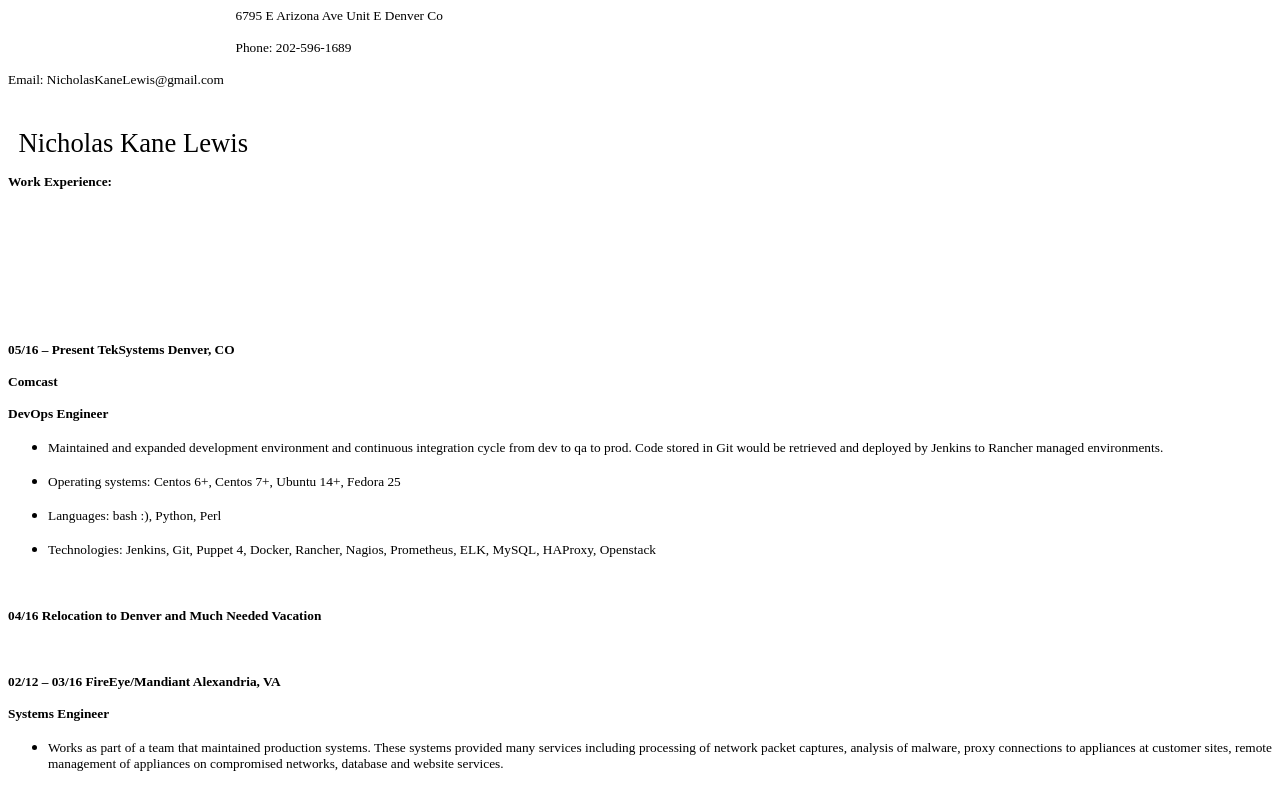
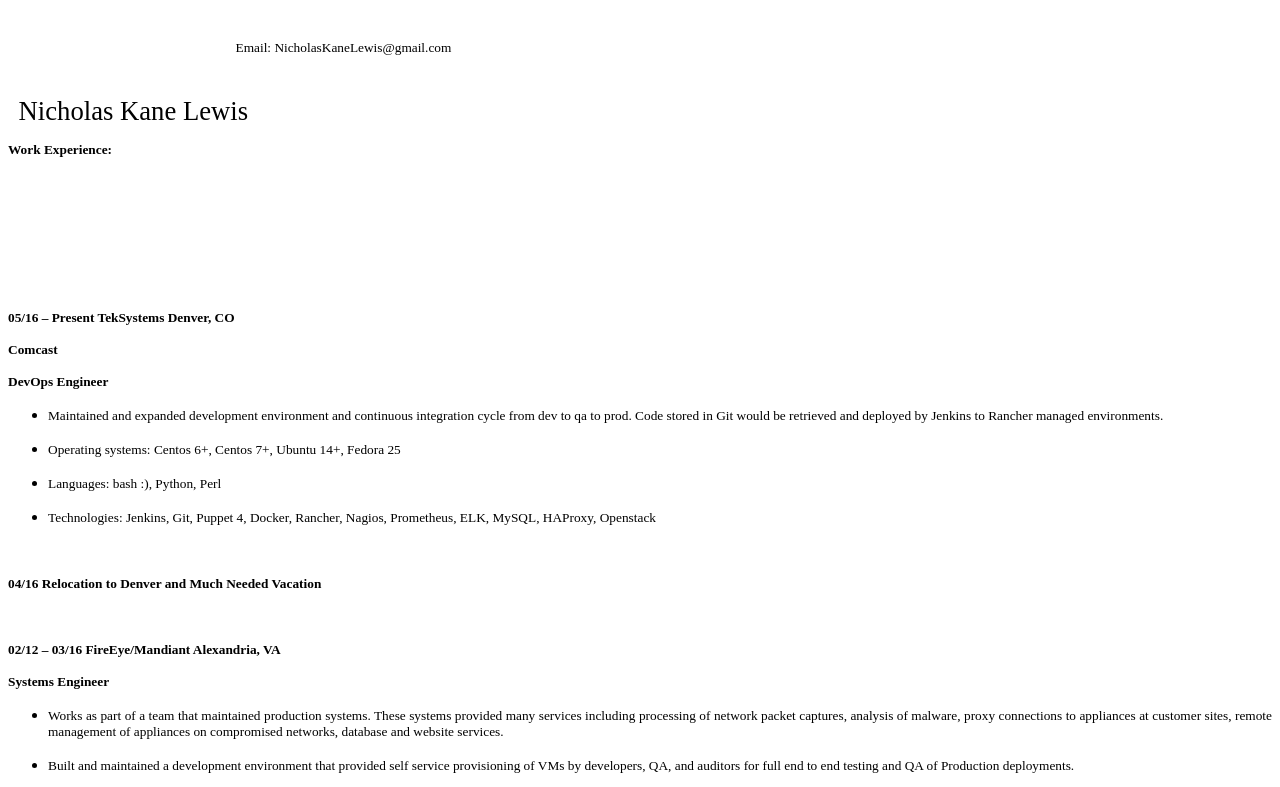
Before and after one commit to kanewinter/stuff, a plain HTML site: page Resume-Nicholas-Kane-Lewis.html in a window 1280 px wide. Shown: the top 787 px of the page. Drawn offline with Linux system fonts and the light colour scheme.

Commit message:
removed address

```diff
--- a/Resume-Nicholas-Kane-Lewis.html
+++ b/Resume-Nicholas-Kane-Lewis.html
@@ -6,7 +6,7 @@
 	<meta name="generator" content="LibreOffice 5.2.6.2 (Linux)"/>
 	<meta name="author" content="Kane Lewis"/>
 	<meta name="created" content="2004-04-07T23:07:00"/>
-	<meta name="changed" content="2017-04-05T10:05:51.624221290"/>
+	<meta name="changed" content="2017-04-05T10:22:20.503503916"/>
 	<style type="text/css">
 		@page { margin-right: 0.75in; margin-top: 0.4in; margin-bottom: 0.17in }
 		p { margin-bottom: 0.08in; direction: ltr; color: #000000; orphans: 2; widows: 2 }
@@ -16,17 +16,16 @@
 		p.achievement-western { margin-bottom: 0.04in; font-family: "Arial", sans-serif; font-size: 10pt; letter-spacing: -0.3pt; so-language: en-US; line-height: 0.15in; text-align: justify }
 		p.achievement-cjk { margin-bottom: 0.04in; letter-spacing: -0.3pt; font-family: "Times New Roman", serif; font-size: 10pt; so-language: zh-CN; line-height: 0.15in; text-align: justify }
 		p.achievement-ctl { margin-bottom: 0.04in; letter-spacing: -0.3pt; font-family: "Arial", sans-serif; font-size: 10pt; so-language: ar-SA; line-height: 0.15in; text-align: justify }
+		a:link { so-language: zxx }
 	</style>
 </head>
 <body lang="en-US" text="#000000" bgcolor="#ffffff" dir="ltr">
 <p lang="en-US" class="western" align="justify" style="margin-left: 0.5in; text-indent: -0.5in; margin-bottom: 0in">
 <span id="Frame1" dir="ltr" style="float: left; width: 2.37in; height: 0.48in; border: none; padding: 0in; background: #ffffff">
-	<p align="justify" style="margin-left: 0.5in; text-indent: -0.5in; margin-bottom: 0in; font-variant: normal; letter-spacing: normal; font-style: normal; font-weight: normal; line-height: 100%">
-	<font face="Times New Roman, serif"><font size="2" style="font-size: 10pt">6795
-	E Arizona Ave Unit E Denver Co</font></font></p>
 	<p align="justify" style="margin-left: 0.5in; text-indent: -0.5in; margin-bottom: 0in; line-height: 100%">
-	<font face="Times New Roman, serif"><font size="2" style="font-size: 10pt">Phone:
-	 202-596-1689</font></font></p>
+	<br/>
+
+	</p>
 	<p align="justify" style="margin-left: 0.5in; text-indent: -0.5in; margin-bottom: 0in; line-height: 100%">
 	<font face="Times New Roman, serif"><font size="2" style="font-size: 10pt">Email:
 	NicholasKaneLewis@gmail.com</font></font></p>
```
